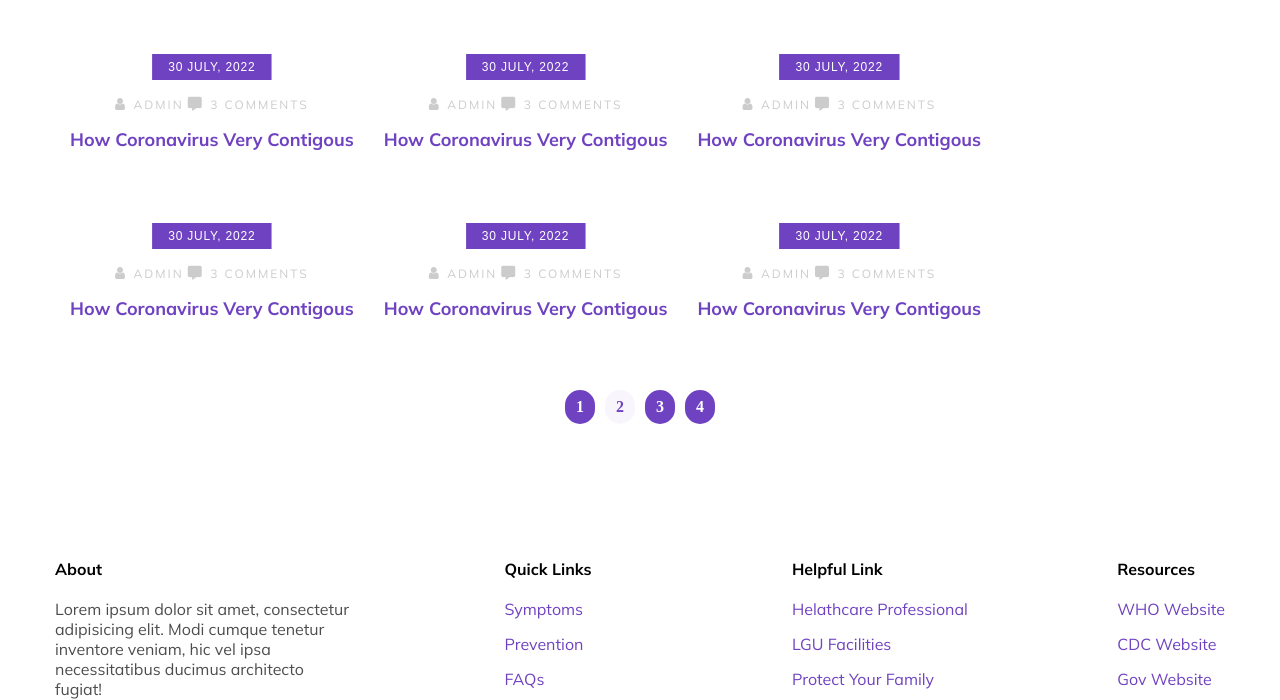
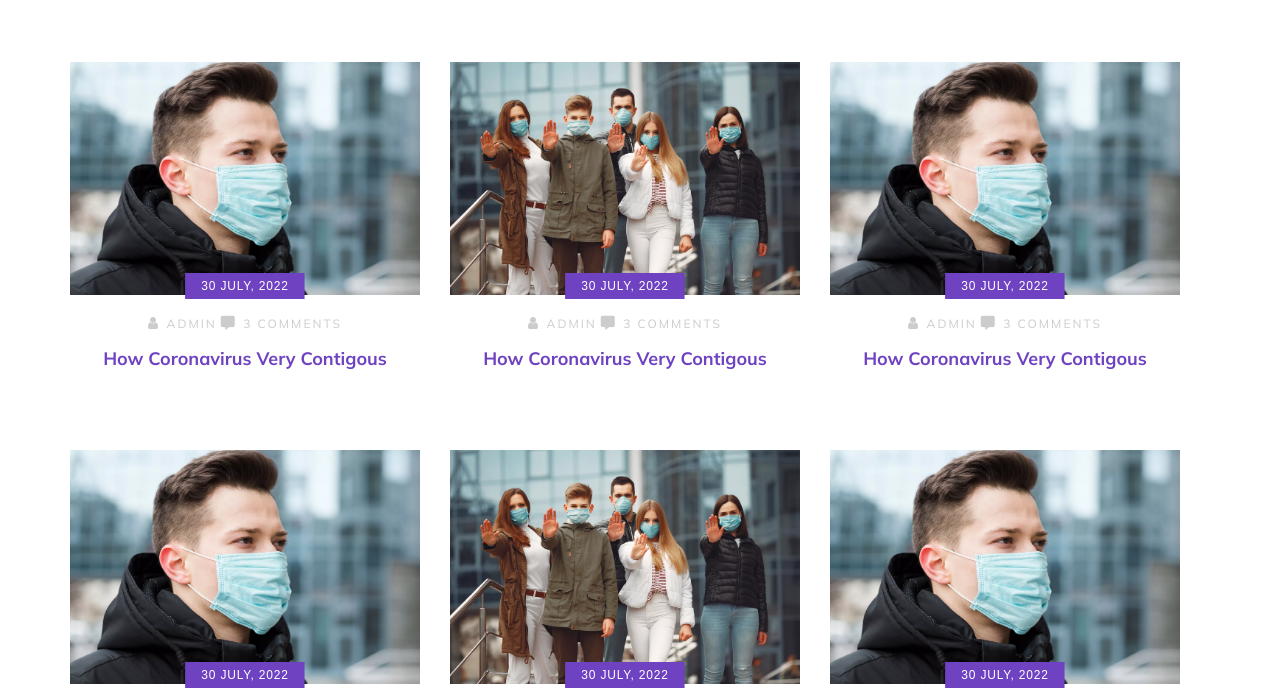
Before and after one commit to Muneeb-Yameen22/covid, a plain HTML site: page blog.html in a window 1280 px wide. Shown: the part 681-1381 px from the top of the page. Drawn offline with Linux system fonts and the light colour scheme; files that its build step writes are made by us from their sources; a script that the page names is missing.

Commit message:
Update images path blog.html

```diff
--- a/blog.html
+++ b/blog.html
@@ -92,7 +92,7 @@
 		<div class="news_second_main">
 			<div class="news_1">
 				<div class="news_img">
-					<img src="images/video_img.webp" alt="" />
+					<img src="video_img.webp" alt="" />
 					<div class="news_btn">
 						<button>30 july, 2022</button>
 					</div>
@@ -113,7 +113,7 @@
 			</div>
 			<div class="news_1">
 				<div class="news_img">
-					<img src="images/news_img.webp" alt="" />
+					<img src="news_img.webp" alt="" />
 					<div class="news_btn">
 						<button>30 july, 2022</button>
 					</div>
@@ -134,7 +134,7 @@
 			</div>
 			<div class="news_1">
 				<div class="news_img">
-					<img src="images/video_img.webp" alt="" />
+					<img src="video_img.webp" alt="" />
 					<div class="news_btn">
 						<button>30 july, 2022</button>
 					</div>
@@ -157,7 +157,7 @@
 		<div class="news_second_main">
 			<div class="news_1">
 				<div class="news_img">
-					<img src="images/video_img.webp" alt="" />
+					<img src="video_img.webp" alt="" />
 					<div class="news_btn">
 						<button>30 july, 2022</button>
 					</div>
@@ -178,7 +178,7 @@
 			</div>
 			<div class="news_1">
 				<div class="news_img">
-					<img src="images/news_img.webp" alt="" />
+					<img src="news_img.webp" alt="" />
 					<div class="news_btn">
 						<button>30 july, 2022</button>
 					</div>
@@ -199,7 +199,7 @@
 			</div>
 			<div class="news_1">
 				<div class="news_img">
-					<img src="images/video_img.webp" alt="" />
+					<img src="video_img.webp" alt="" />
 					<div class="news_btn">
 						<button>30 july, 2022</button>
 					</div>
```
